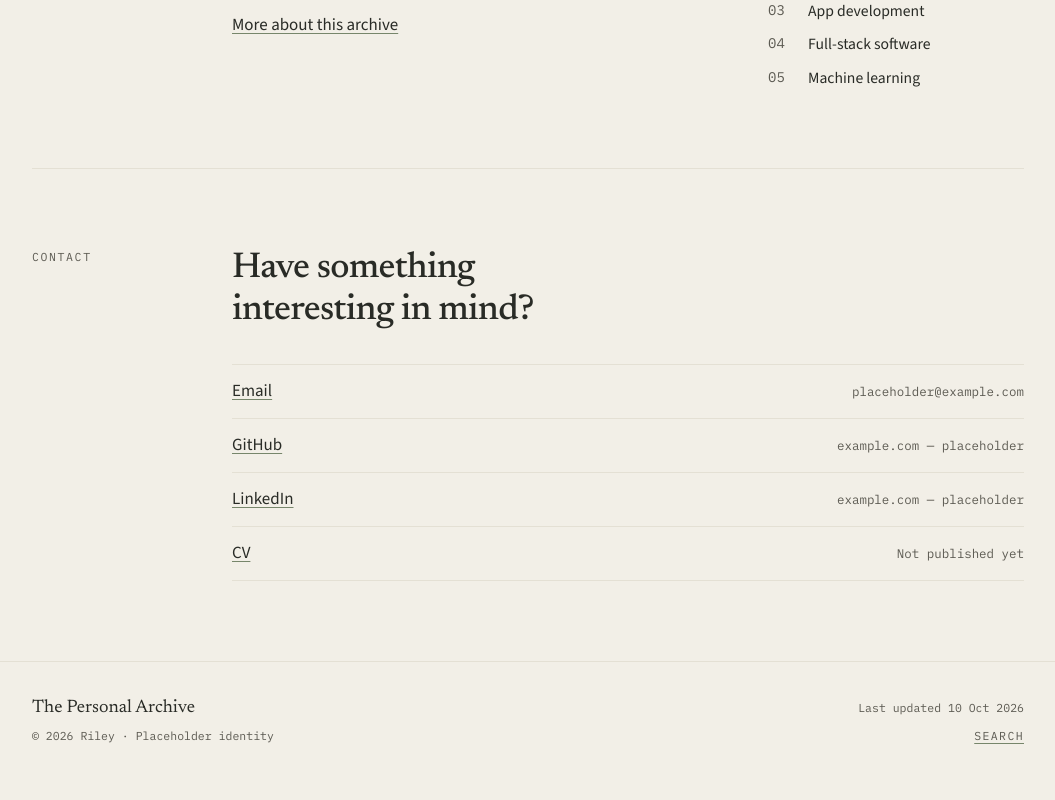
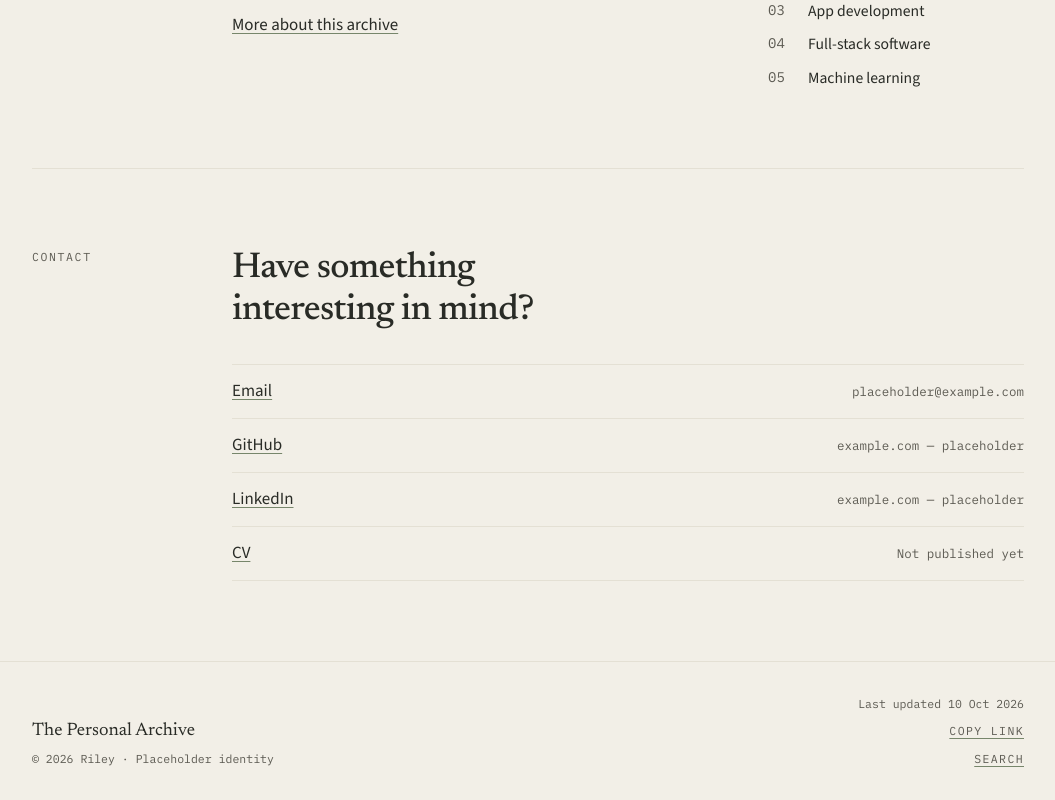
Before and after one commit to TheGhossst/portfolio_v2, a Next.js app: page / in a window 1280 px wide. Shown: the part 2923-3723 px from the top of the page, without its empty margins (112-1167 px from the left). Before the commit the page ends 3700 px from the top, so only its background shows below. Built offline with nearby package versions, Linux system fonts and the light colour scheme.

Commit message:
Add a footer control for copying the current page.
The confirmation uses the short asides already stored with the site copy.

```diff
--- /dev/null
+++ b/components/copy-link.tsx
@@ -0,0 +1,68 @@
+"use client";
+
+import { usePathname } from "next/navigation";
+import { useEffect, useState } from "react";
+import { asides } from "@/content/site";
+
+export function CopyLink() {
+  const pathname = usePathname();
+  const [seenPath, setSeenPath] = useState(pathname);
+  const [notice, setNotice] = useState<{ text: string; id: number } | null>(null);
+
+  if (pathname !== seenPath) {
+    setSeenPath(pathname);
+    setNotice(null);
+  }
+
+  useEffect(() => {
+    if (!notice) return;
+    const timeout = window.setTimeout(() => setNotice(null), 4200);
+    return () => window.clearTimeout(timeout);
+  }, [notice]);
+
+  async function onCopy() {
+    const url = window.location.href;
+    try {
+      await navigator.clipboard.writeText(url);
+      setNotice({ text: asides.copied, id: Date.now() });
+      return;
+    } catch {
+      /* Some browsers only allow the older copy path from a click. */
+    }
+
+    const field = document.createElement("textarea");
+    field.value = url;
+    field.setAttribute("readonly", "");
+    field.style.position = "fixed";
+    field.style.left = "-9999px";
+    document.body.append(field);
+    field.select();
+    const copied = document.execCommand("copy");
+    field.remove();
+    setNotice({ text: copied ? asides.copied : asides.copyFailed, id: Date.now() });
+  }
+
+  return (
+    <div className="flex max-w-[18rem] flex-col items-start gap-1.5 md:items-end">
+      <button
+        type="button"
+        onClick={onCopy}
+        className="w-fit uppercase tracking-[0.12em] underline decoration-sage underline-offset-[3px] hover:text-ink"
+      >
+        Copy link
+      </button>
+      <p
+        role="status"
+        aria-live="polite"
+        aria-atomic="true"
+        className={
+          notice
+            ? "font-serif text-[1.05rem] italic leading-snug tracking-normal text-ink normal-case text-pretty md:text-right"
+            : "sr-only"
+        }
+      >
+        {notice?.text ?? ""}
+      </p>
+    </div>
+  );
+}
--- a/components/site-footer.tsx
+++ b/components/site-footer.tsx
@@ -1,3 +1,4 @@
+import { CopyLink } from "@/components/copy-link";
 import { SearchTrigger } from "@/components/command-palette";
 import { Frame } from "@/components/frame";
 import { site } from "@/content/site";
@@ -14,6 +15,7 @@ export function SiteFooter() {
         </div>
         <div className="flex flex-col gap-2 font-mono text-[0.72rem] text-ink-soft md:items-end">
           <p>Last updated {site.lastUpdated}</p>
+          <CopyLink />
           <SearchTrigger className="w-fit uppercase tracking-[0.12em] underline decoration-sage underline-offset-[3px]">
             Search
           </SearchTrigger>
```
